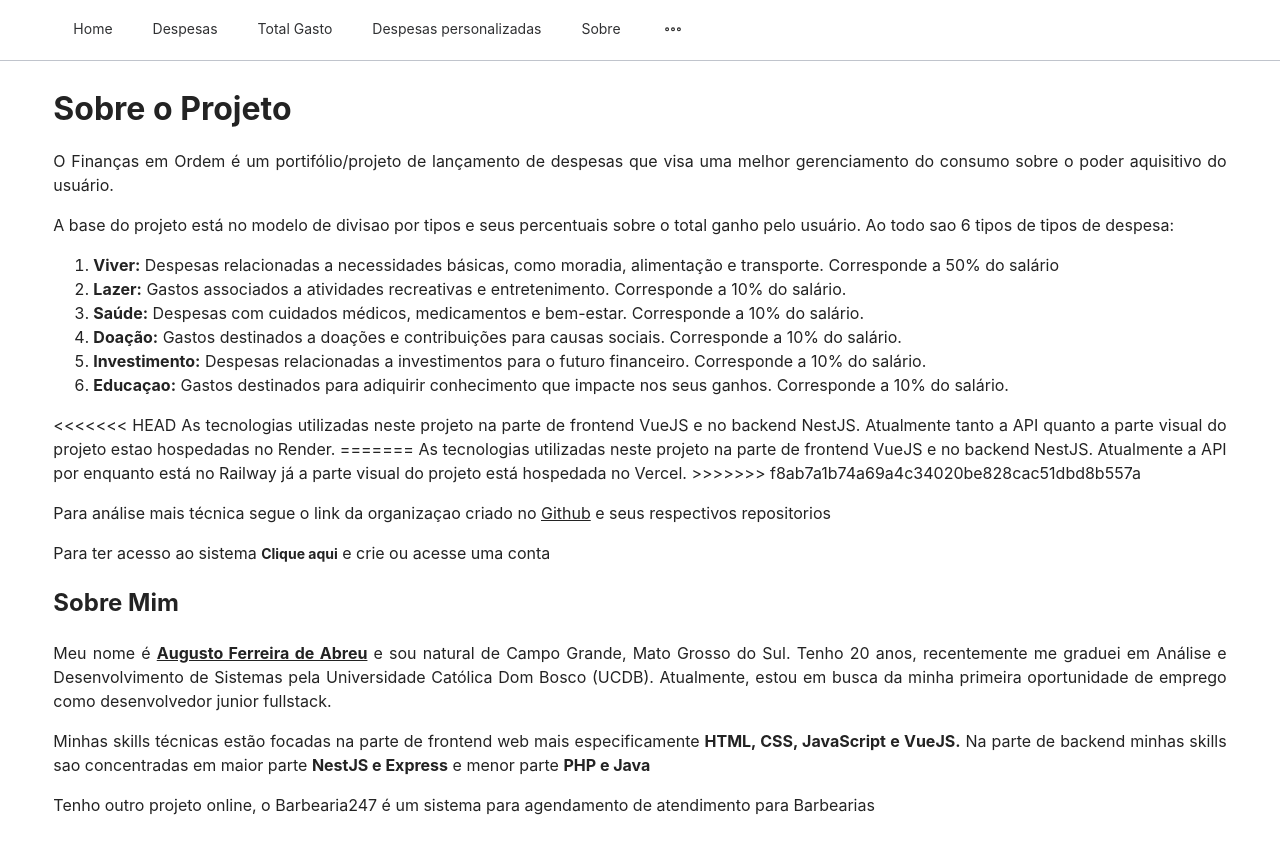
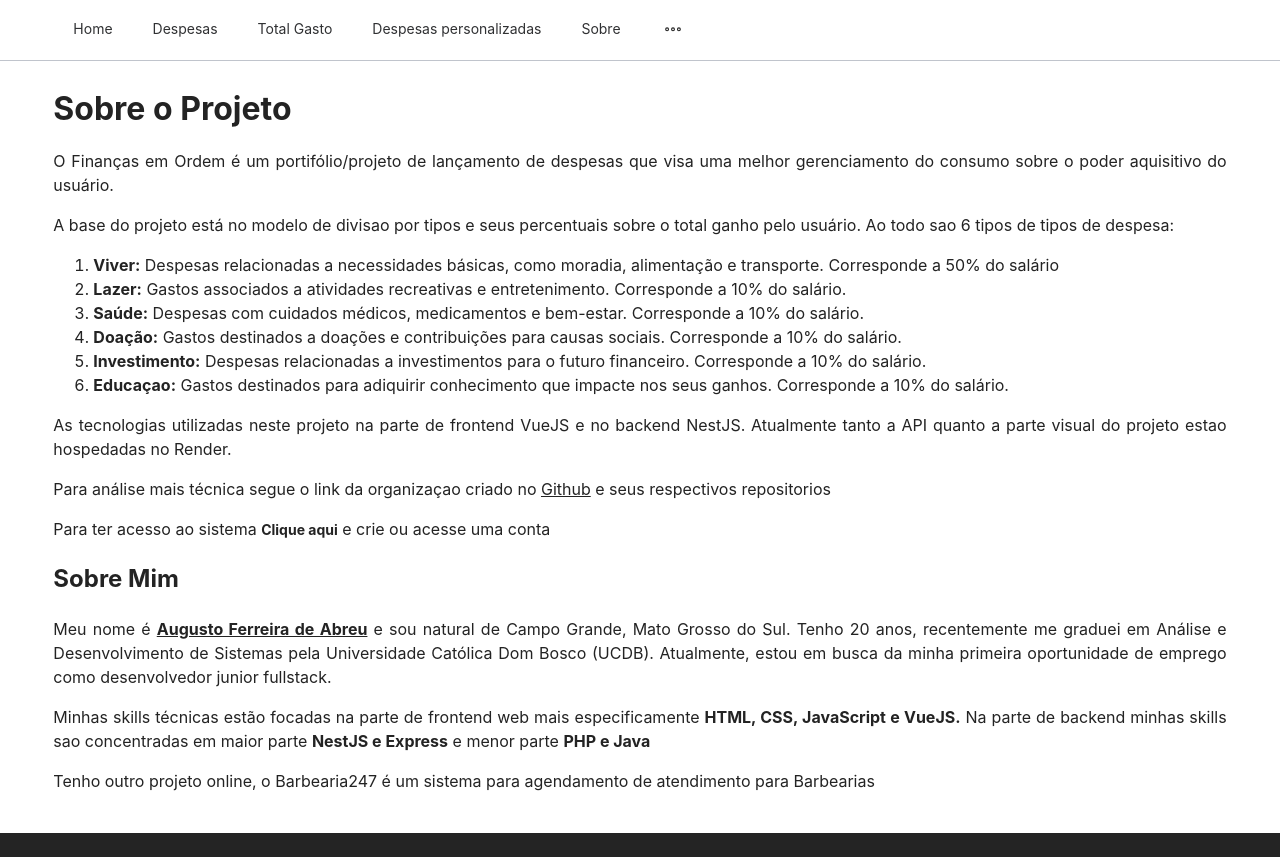
Before and after one commit to Financas-em-Ordem/cliente, a Vue app: page /sobre in a window 1280 px wide. After the commit the page ends 833 px from the top, so only its background shows below. Built offline with nearby package versions, Linux system fonts and the light colour scheme; what v-money3, vue-the-mask would draw is missing.

Commit message:
resolvendo conflito

```diff
--- a/src/views/Sobre.vue
+++ b/src/views/Sobre.vue
@@ -22,13 +22,8 @@
                 <li> <b>Educaçao:</b>  Gastos destinados para adiquirir conhecimento que impacte nos seus ganhos.  Corresponde a 10% do salário.</li>
             </ol>
             <p>
-<<<<<<< HEAD
                 As tecnologias utilizadas neste projeto na parte de frontend VueJS e no backend NestJS. Atualmente tanto a API quanto
                 a parte visual do projeto estao hospedadas no Render.
-=======
-                As tecnologias utilizadas neste projeto na parte de frontend VueJS e no backend NestJS. Atualmente a API por enquanto está no Railway já
-                a parte visual do projeto está hospedada no Vercel.
->>>>>>> f8ab7a1b74a69a4c34020be828cac51dbd8b557a
             </p>
             <p>Para análise mais técnica segue o link da organizaçao criado no <a href="https://github.com/orgs/Financas-em-Ordem/repositories" target="_blank">Github</a>  e seus respectivos repositorios</p>
             <p>Para ter acesso ao sistema <span @click="router.push('/cadastro')">Clique aqui</span> e crie ou acesse uma conta</p>
```
